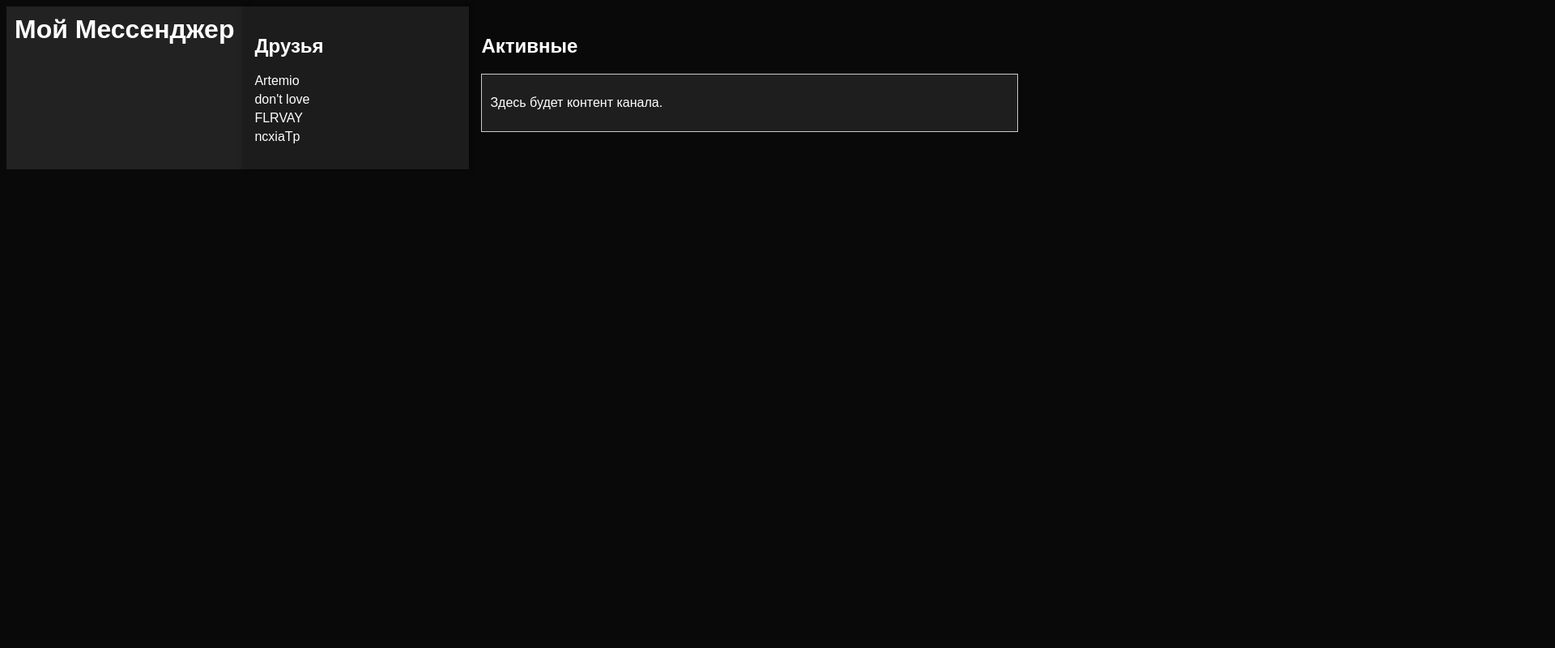
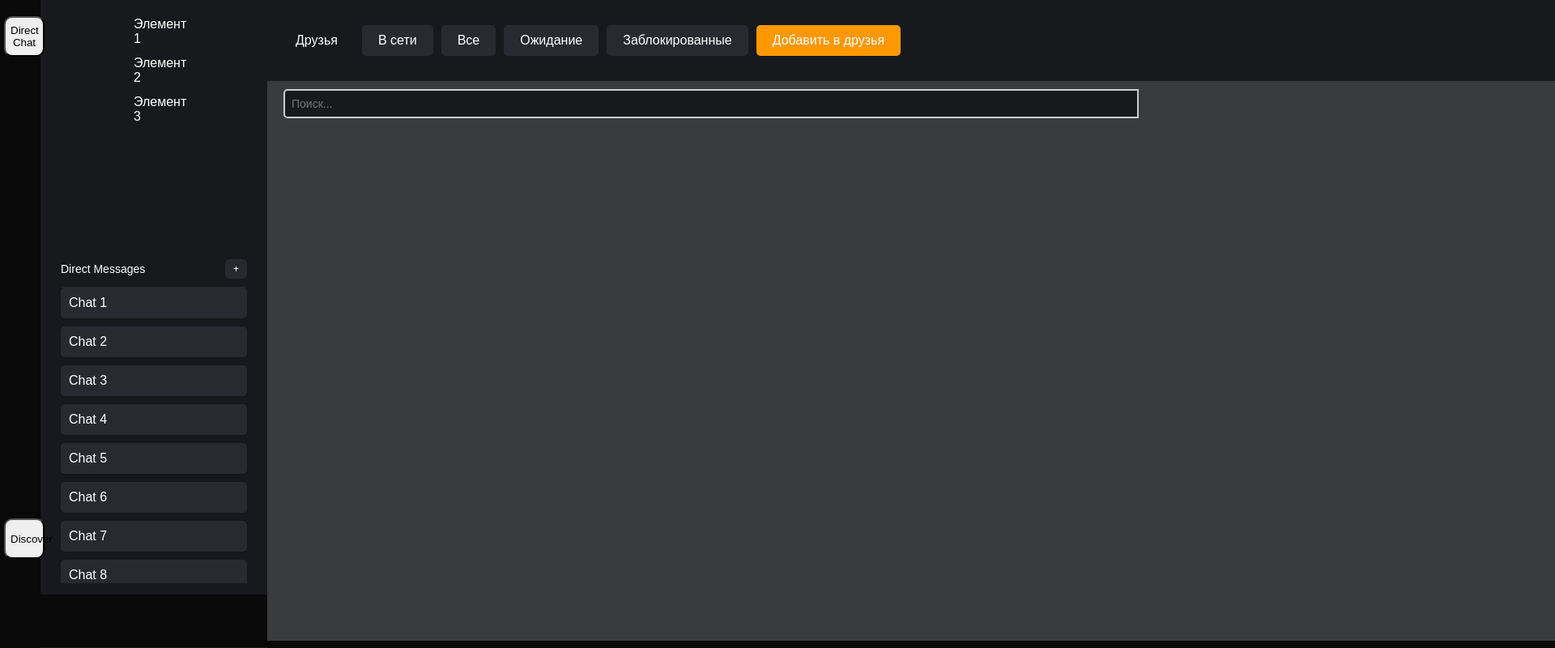
Before and after one commit to superbodik/SpyFox, a website: page public/app.html in a window 1280 px wide. Shown: the top 800 px of the page at 81% size, 1920 px wide, since content can reach past the window. Drawn offline with Linux system fonts and the light colour scheme.

Commit message:
Bete Disign 0.0.2
Bete Disign 0.0.2
Date 10.10.24

```diff
--- a/public/app.html
+++ b/public/app.html
@@ -1,30 +1,71 @@
 <!DOCTYPE html>
-<html lang="ru">
+<html lang="en">
 <head>
     <meta charset="UTF-8">
     <meta name="viewport" content="width=device-width, initial-scale=1.0">
+    <title>Messenger Layout</title>
     <link rel="stylesheet" href="style/main/app.css">
-    <title>Мессенджер</title>
 </head>
 <body>
-    <header>
-        <h1>Мой Мессенджер</h1>
-    </header>
-    <div class="sidebar">
-        <nav>
-            <h2>Друзья</h2>
-            <ul id="friendList">
-                <li class="friend-item active">Artemio</li>
-                <li class="friend-item">don't love</li>
-                <li class="friend-item">FLRVAY</li>
-                <li class="friend-item">ncxiaTp</li>
-            </ul>
-        </nav>
+    <div class="serverList">
+        <button class="DirectChatMesseg">Direct Chat</button>
+        <div>
+            <!-- Динамическая загрузка серверов с кастомизацией -->
+        </div>
+        <button class="DiscoverButton">Discover</button>
     </div>
-    <div class="main-content">
-        <h2>Активные</h2>
-        <div id="channelContent">
-            <p>Здесь будет контент канала.</p>
+
+    <div class="ButtonMenuList">
+        <div>
+            <div class="grid-item">Элемент 1</div>
+            <div class="grid-item">Элемент 2</div>
+            <div class="grid-item">Элемент 3</div>
+        </div>
+
+        <div>
+            <div class="chatContainer">
+                <div class="directMessages">
+                    <span class="directMessageText">Direct Messages</span>
+                    <button class="addButton">+</button>
+                </div>
+                <!-- Динамическая загрузка чатов с кастомизацией -->
+
+                <div class="chatItem">Chat 1</div>
+                <div class="chatItem">Chat 2</div>
+                <div class="chatItem">Chat 3</div>
+                <div class="chatItem">Chat 4</div>
+                <div class="chatItem">Chat 5</div>
+                <div class="chatItem">Chat 6</div>
+                <div class="chatItem">Chat 7</div>
+                <div class="chatItem">Chat 8</div>
+                <div class="chatItem">Chat 9</div>
+                <div class="chatItem">Chat 10</div>
+                <div class="chatItem">Chat 11</div>
+                <div class="chatItem">Chat 12</div>
+                <div class="chatItem">Chat 13</div>
+                <!-- Новые чаты будут добавляться сюда -->
+            </div>
+
+            <div class="controlPanel">
+                <!-- Панель управления -->
+            </div>
+        </div>
+    </div>
+
+    <div class="frindLisNav">
+        <div class="frindLisNav">
+            <header class="friendHeder">
+                <p class="friendHedertext">Друзья</p>
+                <div class="friendHederbutton">В сети</div>
+                <div class="friendHederbutton">Все</div>
+                <div class="friendHederbutton">Ожидание</div>
+                <div class="friendHederbutton">Заблокированные</div>
+                <div class="friendHederbuttonadd">Добавить в друзья</div>
+
+            </header>
+            <div class="search-container">
+                <input type="search" placeholder="Поиск..." class="search-bar">
+            </div>
         </div>
     </div>
 </body>
--- a/public/style/main/app.css
+++ b/public/style/main/app.css
@@ -1,95 +1,210 @@
-/* Основные стили для body */
 body {
-    background-color: #09090a; /* Цвет фона */
-    color: white; /* Цвет текста */
-    font-family: Arial, sans-serif; /* Шрифт */
-    display: flex; /* Используем флекс для размещения элементов */
+    background-color: #09090a;
+    color: white;
+    font-family: Arial, sans-serif;
+    display: flex;
+    height: 100vh;
+    margin: 0;
+    overflow-x: hidden;
+    -webkit-user-select: none;  /* Для Safari, Chrome */
+    -moz-user-select: none;     /* Для Firefox */
+    -ms-user-select: none;      /* Для IE и Edge */
+    user-select: none;          /* Современные браузеры */
+}
+.serverList{
+    border: 000;
+    background-color: #09090a;
+    width:100px;
+    position: relative;
+
+}
+.DirectChatMesseg{
+    top: 20px;
+    height: 50px;
+    left: 5px;
+    width: 50px;
+    position: relative;
+    border-radius: 10px;
 }
 
-/* Стили для заголовка */
-header {
-    background-color: #222; /* Цвет заголовка */
-    padding: 10px; /* Отступы */
-    text-align: center; /* Выравнивание текста по центру */
+.DiscoverButton{
+    height: 50px;
+    width: 50px;
+    left: 5px;
+    position: relative;
+    top: 590px;
+    border-radius: 10px;
+}
+.ButtonMenuList{
+    width: 250px;
+    background-color: #18191c;
+    display: flex;
+    flex-direction: column;
+    justify-content: space-between;
+    padding: 15px;
+}
+.grid-item {
+    display: inline-block;
+    padding: 1px 95px;
+    color: white;
+    border-radius: 5px;
+    border: none;
+    cursor: pointer;
+    margin: 5px;
+
 }
 
-h1 {
-    margin: 0; /* Убираем отступы */
+.grid-item:hover {
+    background-color: #282a30;
+
 }
 
-/* Стили для навигации */
-nav {
-    margin-top: 10px; /* Отступ сверху */
+.grid-item:active {
+    background-color: #282a30;
+    transform: scale(0.98);
+}
+.controlPanel{
+    height: 65px;
+    background-color: #09090a;
+    width:280px;
+    position: relative;
+    left: -15px;
+    top: 14px;
+    z-index: 1;
+
 }
 
-/* Стили для кнопок */
-.button, button {
-    background-color: #f90; /* Цвет кнопки */
-    color: white; /* Цвет текста кнопки */
-    padding: 10px; /* Отступы */
-    text-decoration: none; /* Убираем подчеркивание */
-    border: none; /* Убираем границу */
-    border-radius: 5px; /* Закругленные углы */
-    cursor: pointer; /* Указываем, что кнопка кликабельная */
-    transition: background-color 0.3s; /* Плавный переход цвета фона */
+.chatContainer {
+    height: 400px;
+    overflow-y: scroll;
+    padding: 10px;
+    scrollbar-width: thin;
+    scrollbar-color: #444 #282a30;
+    z-index: 2;
 }
 
-button:hover {
-    background-color: #e80; /* Цвет кнопки при наведении */
+.chatItem {
+    padding: 10px;
+    margin-bottom: 10px;
+    background-color: #282a30;
+
+    border-radius: 5px;
+    box-shadow: 0px 1px 3px rgba(0, 0, 0, 0.1);
+}
+.chatItem:hover {
+    background-color: #3b3f45;
+}
+.chatItem:active {
+    background-color: #282a30;
+    transform: scale(0.98);
+}
+.directMessages {
+    display: flex;
+    justify-content: space-between;
+    align-items: center;
+    padding: 10px 0;
+    border-bottom: 1px solid #282a30;
 }
 
-/* Стили для секций */
-section {
-    margin: 20px; /* Отступы между секциями */
+.directMessageText {
+    font-size: 14px;
+    color: white;
 }
 
-/* Стили для текстового поля */
-input[type="text"] {
-    padding: 10px; /* Отступы внутри текстового поля */
-    width: 80%; /* Ширина текстового поля */
-    border: none; /* Убираем границу */
-    border-radius: 5px; /* Закругленные углы */
+.addButton {
+    background-color: #282a30;
+    border: none;
+    color: white;
+    font-size: 12px;
+    padding: 5px 10px;
+    cursor: pointer;
+    border-radius: 5px;
 }
 
-/* Стили для списков друзей и каналов */
-#friendList,
-#channelList {
-    list-style-type: none; /* Убираем маркеры списка */
-    padding: 0; /* Убираем отступы */
+.addButton:hover {
+    background-color: #3a3b3d;
+}
+.chatContainer::-webkit-scrollbar-thumb {
+    background: #444;
+    border-radius: 10px;
+}
+.frindLisNav{
+    background-color: #3a3b3d;
+    height:791px;
+
+    width: 1960px;
+
+}
+.friendHeder {
+    width: 100%;
+    background-color: #18191c;
+    display: flex;
+    flex-direction: row;
+    justify-content: flex-start; /* Выравнивание элементов в начале */
+    align-items: center;
+    padding: 15px;
+    position: relative;
 }
 
-#friendList li,
-#channelList li {
-    margin: 5px 0; /* Отступы между элементами списка */
+.friendHedertext {
+    padding: 10px 20px;
+    color: white;
+    border-radius: 5px;
+    font-weight: normal;
+    margin-right: 10px; /* Отступ между заголовком и кнопками */
 }
 
-/* Стили для контента канала */
-#channelContent {
-    border: 1px solid #ccc; /* Рамка для контента канала */
-    padding: 10px; /* Отступы внутри */
-    margin-top: 10px; /* Отступ сверху */
-    background-color: #1e1e1e; /* Цвет фона для контента канала */
+.friendHederbutton,
+.friendHederbuttonadd {
+    padding: 10px 20px;
+    background-color: #282a30;
+    color: white;
+    border-radius: 5px;
+    cursor: pointer;
+    font-weight: normal;
+    transition: background-color 0.3s;
+    margin-right: 10px; /* Отступ справа между кнопками */
 }
 
-/* Стили для боковой панели */
-.sidebar {
-    width: 250px; /* Ширина боковой панели */
-    background-color: #1c1c1c; /* Цвет фона боковой панели */
-    padding: 15px; /* Отступы */
-    box-shadow: 2px 0 5px rgba(0, 0, 0, 0.5); /* Тень для боковой панели */
+.friendHederbuttonadd {
+    background-color: #FF9800; /* Цвет кнопки добавления друзей */
 }
 
-/* Стили для основного контента */
-.main-content {
-    flex: 1; /* Занимает оставшееся пространство */
-    padding: 15px; /* Отступы */
-    overflow-y: auto; /* Прокрутка по вертикали при необходимости */
+.friendHederbutton:hover,
+.friendHederbuttonadd:hover {
+    background-color: #4a4b4d; /* Цвет кнопки при наведении */
+}
+.friendHedertext{
+    padding: 10px 20px;
+
+    color: white;
+    border-radius: 5px;
+    font-weight: normal;
+    transition: background-color 0.3s, font-weight 0.3s;
+    margin-right: 10px; /* Отступ справа в 10 пикселей между элементами */
+    left: 40px;
+    -webkit-user-select: none;  /* Для Safari, Chrome */
+    -moz-user-select: none;     /* Для Firefox */
+    -ms-user-select: none;      /* Для IE и Edge */
+    user-select: none;          /* Современные браузеры */
+}
+.search-container {
+    display: flex;
+    align-items: center;
+    margin: 10px 20px; /* Отступ сверху и снизу */
 }
 
-/* Стили для контейнера чата */
-.chat-container {
-    margin-top: 20px; /* Отступ сверху */
-    background-color: #2c2c2c; /* Цвет фона для чата */
-    padding: 10px; /* Отступы */
-    border-radius: 5px; /* Закругленные углы */
+.search-bar {
+    width:55%; /* Ширина поля поиска */
+    padding: 8px; /* Внутренний отступ */
+    font-size: 14px; /* Размер шрифта */
+    border: 2px solid #ccc;
+    border-radius: 5px 0 0 5px; /* Закругление левого края */
+    outline: none;
+    background-color: #18191c; /* Цвет фона */
+    color: white; /* Цвет текста */
 }
+
+.search-bar:focus {
+    border-color: #FF9800; /* Цвет границы при фокусе */
+}
```
